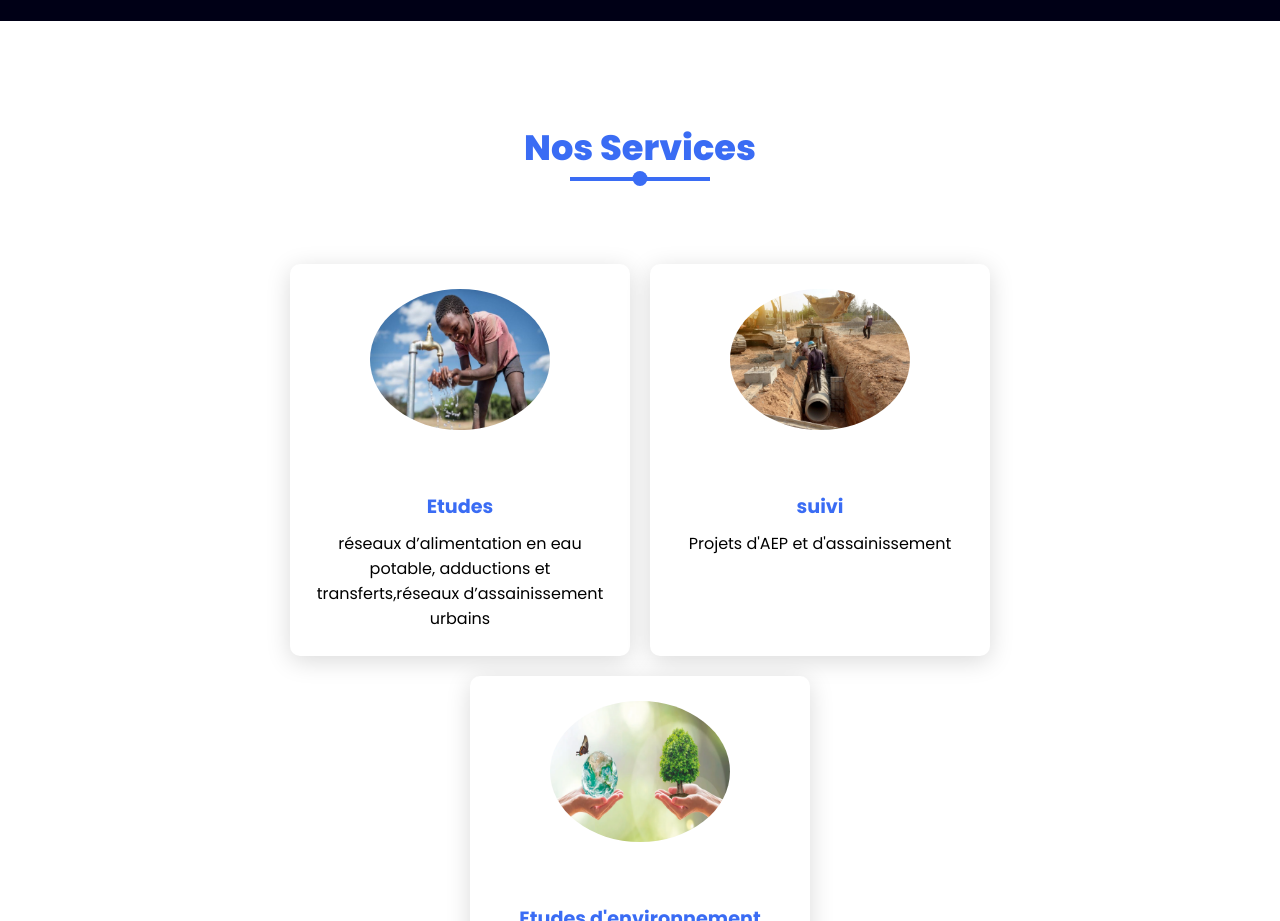
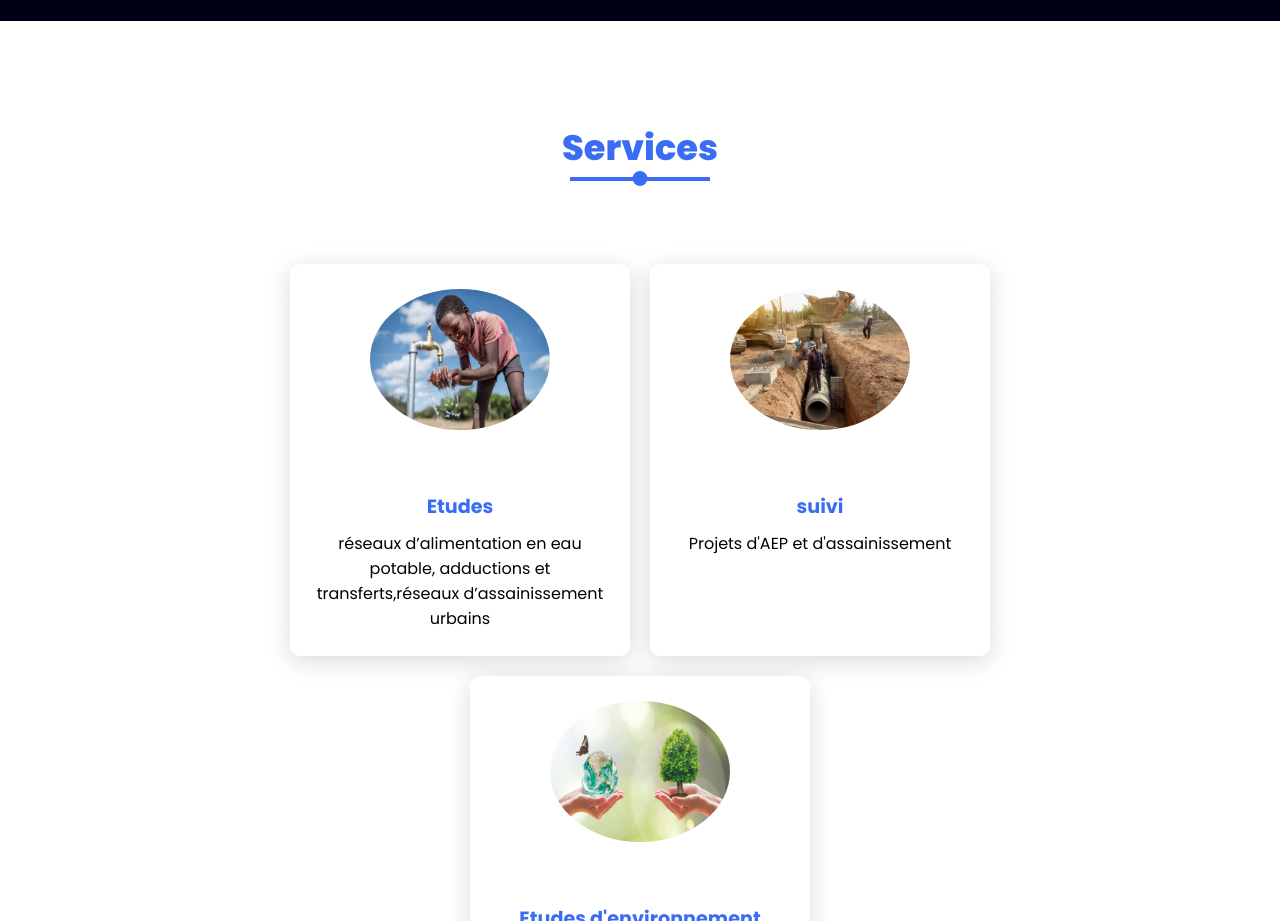
Before and after one commit to seif03/Technologie-de-l-eau, a plain HTML site: page index.html in a window 1280 px wide. Shown: the part 2920-3841 px from the top of the page. Drawn offline with Linux system fonts and the light colour scheme.

Commit message:
third commit

```diff
--- a/index.html
+++ b/index.html
@@ -174,7 +174,7 @@ Technologie de l'eau
 
     <section class="services" id="services">
       <div class="title reveal">
-        <h2 class="section-title">Nos Services</h2>
+        <h2 class="section-title">Services</h2>
 
       </div>
       <div class="content">
```
